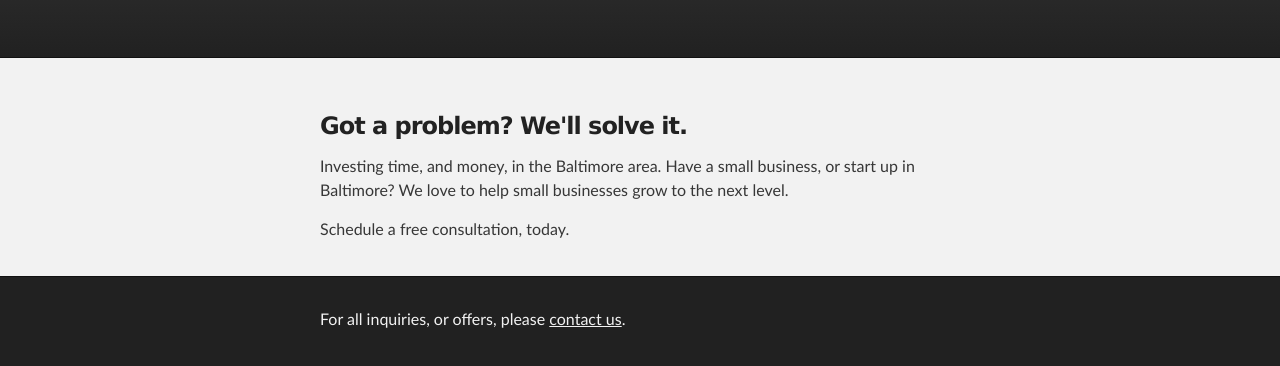
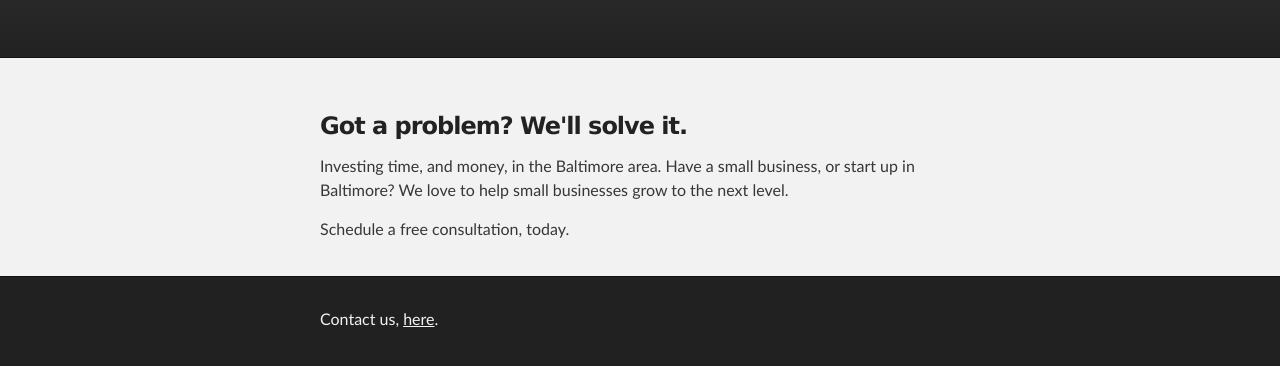
Before and after one commit to msmgroup/msmgroup.github.io, a plain HTML site: page index.html in a window 1280 px wide. Shown: the part 116-482 px from the top of the page. Drawn offline with Linux system fonts and the light colour scheme.

Commit message:
Update index.html

```diff
--- a/index.html
+++ b/index.html
@@ -35,7 +35,7 @@
     <!-- FOOTER  -->
     <div id="footer_wrap" class="outer">
       <footer class="inner">
-        <p>For all inquiries, or offers, please <a href="mailto:info@msmgroup.us">contact us</a>.</p>
+        <p>Contact us, <a href="mailto:info@msmgroup.us">here</a>.</p>
       </footer>
     </div>
 
```
